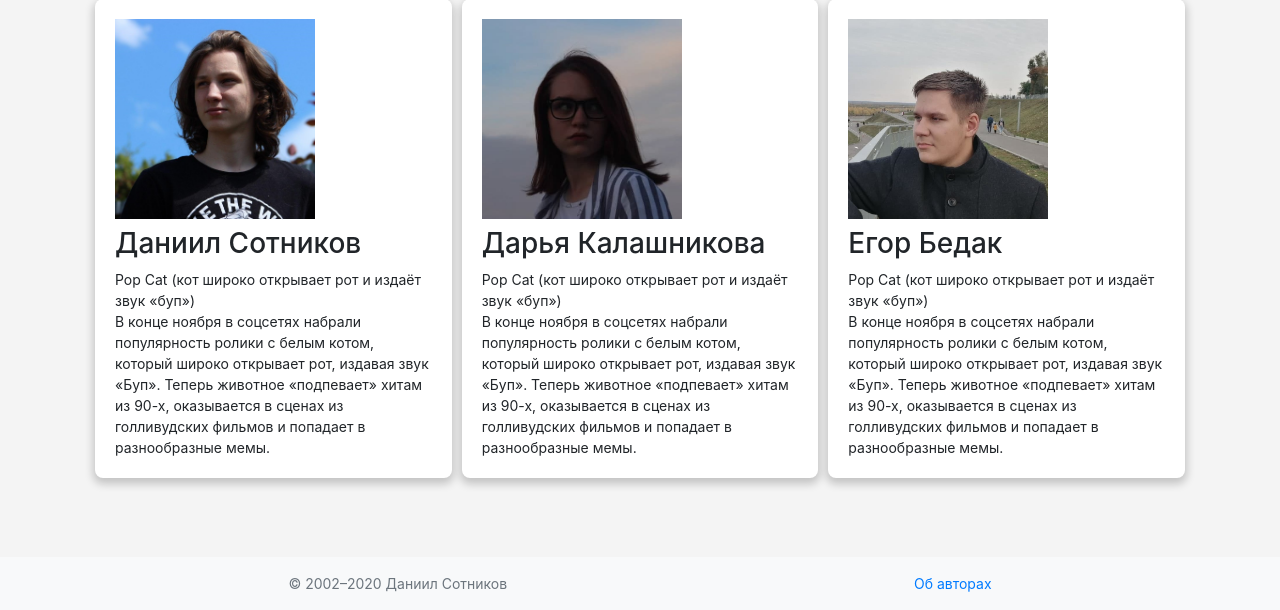
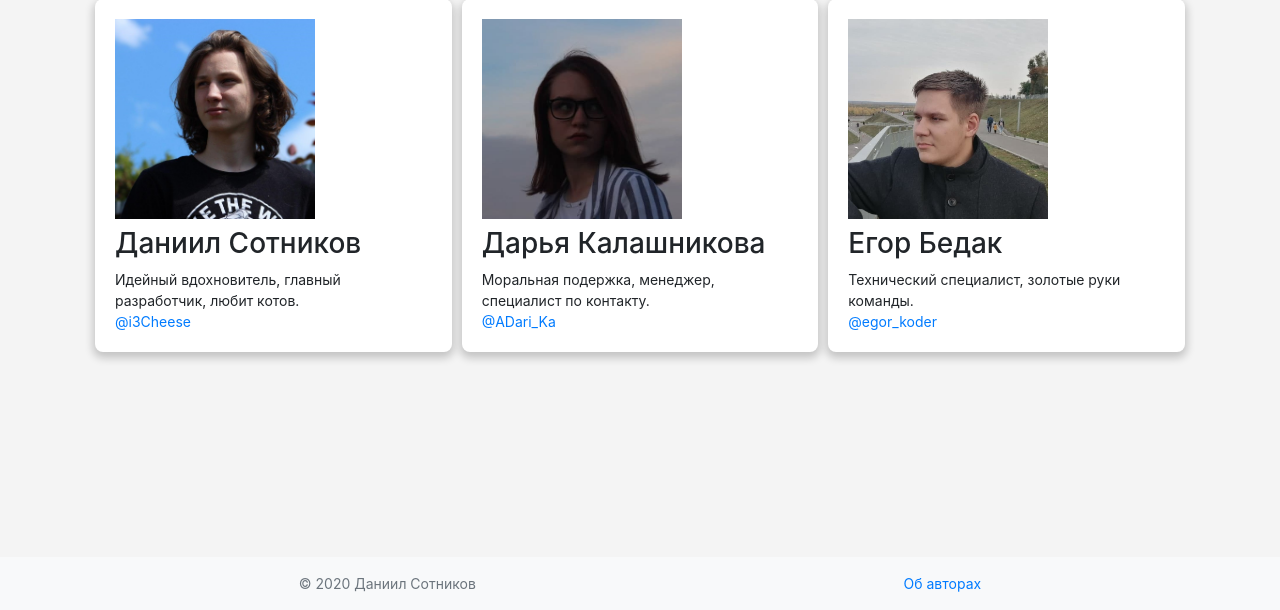
Before and after one commit to i3Cheese/MatBoy, a Flask app: page /credits in a window 1280 px wide. Shown: the part 190-800 px from the top of the page. Run offline with Flask 2, Linux system fonts and the light colour scheme; parts of the project's set-up code (start-up, migrations or seed data) failed here and were passed over; some libraries are stand-ins or nearby versions.

Commit message:
fix credits

```diff
--- a/templates/base.html
+++ b/templates/base.html
@@ -115,7 +115,7 @@
 
   <footer class="footer mt-auto py-3 bg-light">
     <div class="container d-flex justify-content-around">
-      <span class="text-muted">© 2002–2020 Даниил Сотников</span>
+      <span class="text-muted">© 2020 Даниил Сотников</span>
       <span class="text-muted"><a href="/credits">Об авторах</a></span>
     </div>
   </footer>
--- a/templates/credits.html
+++ b/templates/credits.html
@@ -13,18 +13,21 @@
       [
       {
         "name": "Даниил Сотников",
-        "desc": "Pop Cat (кот широко открывает рот и издаёт звук «буп»)<br>В конце ноября в соцсетях набрали популярность ролики с белым котом, который широко открывает рот, издавая звук «Буп». Теперь животное «подпевает» хитам из 90-х, оказывается в сценах из голливудских фильмов и попадает в разнообразные мемы.",
-        "href": url_for('static', filename="img/credits/daniil.jpg")
+        "desc": "Идейный вдохновитель, главный разработчик, любит котов.",
+        "href": url_for('static', filename="img/credits/daniil.jpg"),
+        "tm": "i3Cheese"
       },
       {
         "name": "Дарья Калашникова",
-        "desc": "Pop Cat (кот широко открывает рот и издаёт звук «буп»)<br>В конце ноября в соцсетях набрали популярность ролики с белым котом, который широко открывает рот, издавая звук «Буп». Теперь животное «подпевает» хитам из 90-х, оказывается в сценах из голливудских фильмов и попадает в разнообразные мемы.",
-        "href": url_for('static', filename="img/credits/darya.jpg")
+        "desc": "Моральная подержка, менеджер, специалист по контакту.",
+        "href": url_for('static', filename="img/credits/darya.jpg"),
+        "tm": "ADari_Ka"
       },
       {
         "name": "Егор Бедак",
-        "desc": "Pop Cat (кот широко открывает рот и издаёт звук «буп»)<br>В конце ноября в соцсетях набрали популярность ролики с белым котом, который широко открывает рот, издавая звук «Буп». Теперь животное «подпевает» хитам из 90-х, оказывается в сценах из голливудских фильмов и попадает в разнообразные мемы.",
-        "href": url_for('static', filename="img/credits/egor.jpg")
+        "desc": "Технический специалист, золотые руки команды.",
+        "href": url_for('static', filename="img/credits/egor.jpg"),
+        "tm": "egor_koder"
       },
       ] %}
     {% for auth in authors %}
@@ -35,6 +38,9 @@
       <div>
         {{auth.desc | safe}}
       </div>
+      <div>
+        <a href="t.me/{{ auth.tm }}">@{{ auth.tm }}</a>
+      </div>
     </div>
     {% endfor %}
   </div>
```
